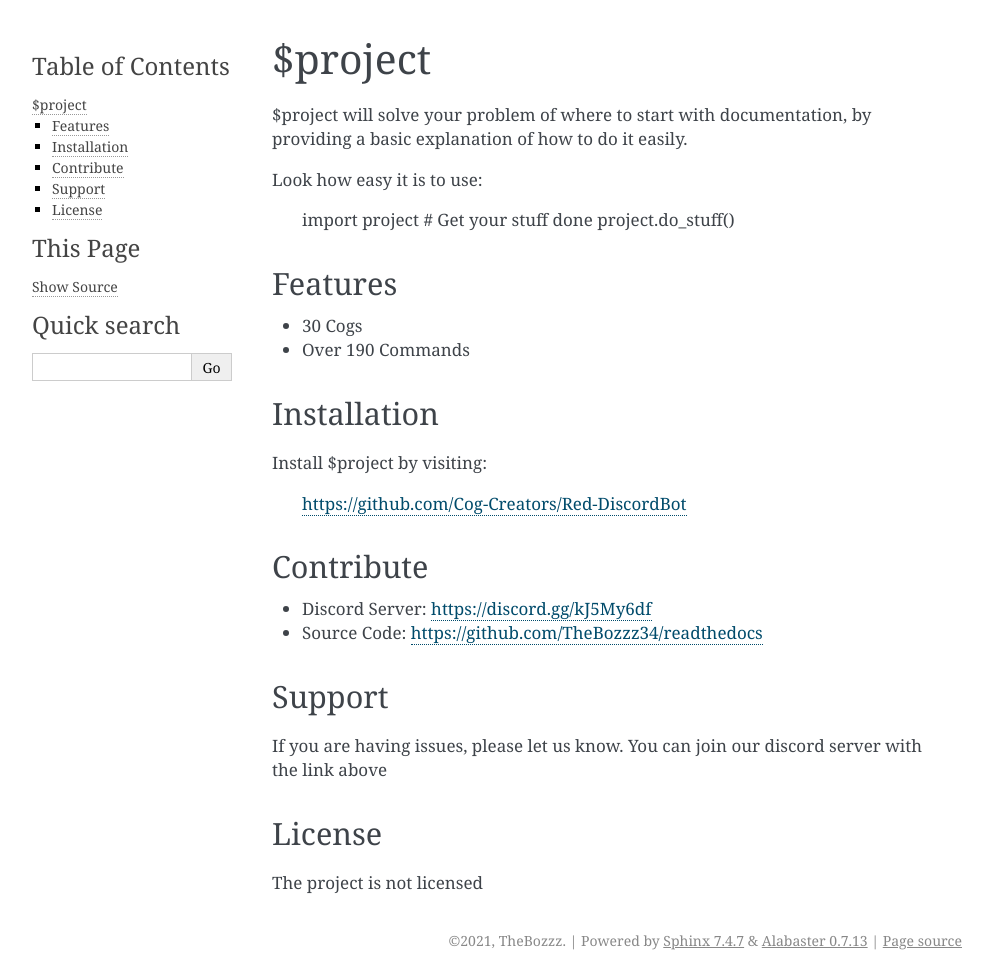
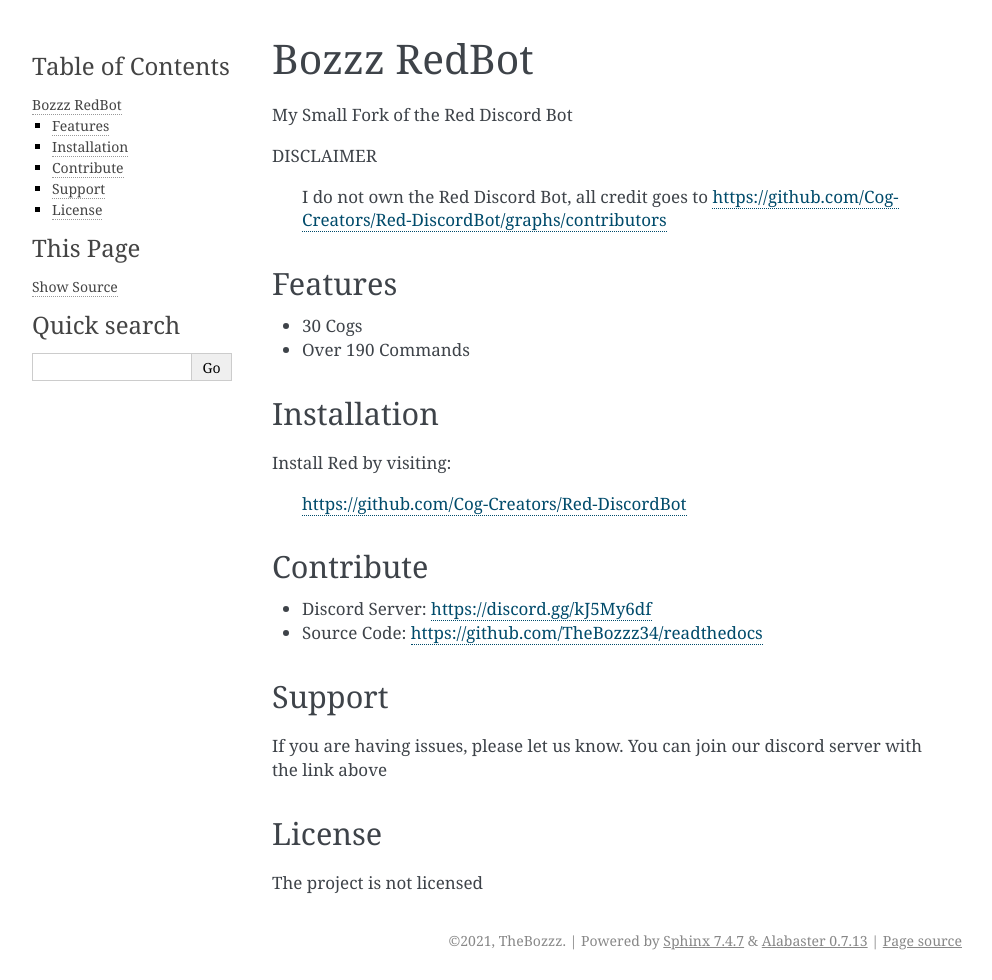
Before and after one commit to TheBozzz34/readthedocs, a Sphinx documentation site: the page built from source/index.rst, in a window 1280 px wide. Shown: the whole page, without its empty margins (148-1140 px from the left). Built offline with Sphinx 7.4.7, drawn with Linux system fonts in a browser that asks for light colours.

Commit message:
Update index.rst

```diff
--- a/source/index.rst
+++ b/source/index.rst
@@ -1,14 +1,12 @@
-$project
+Bozzz RedBot
 ========
 
-$project will solve your problem of where to start with documentation,
-by providing a basic explanation of how to do it easily.
+My Small Fork of the Red Discord Bot
 
-Look how easy it is to use:
+DISCLAIMER
 
-    import project
-    # Get your stuff done
-    project.do_stuff()
+   I do not own the Red Discord Bot,
+   all credit goes to https://github.com/Cog-Creators/Red-DiscordBot/graphs/contributors
 
 Features
 --------
@@ -19,7 +17,7 @@
 Installation
 ------------
 
-Install $project by visiting:
+Install Red by visiting:
 
     https://github.com/Cog-Creators/Red-DiscordBot
 
```
